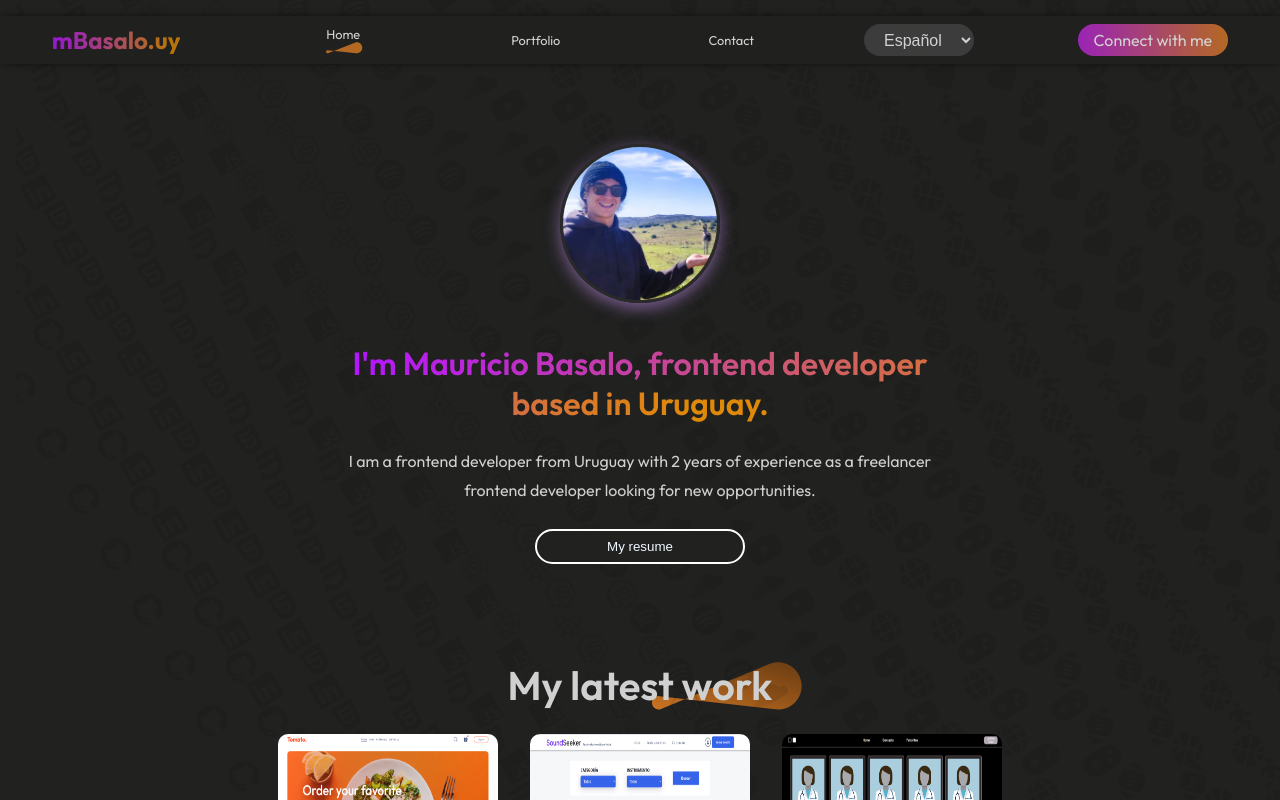
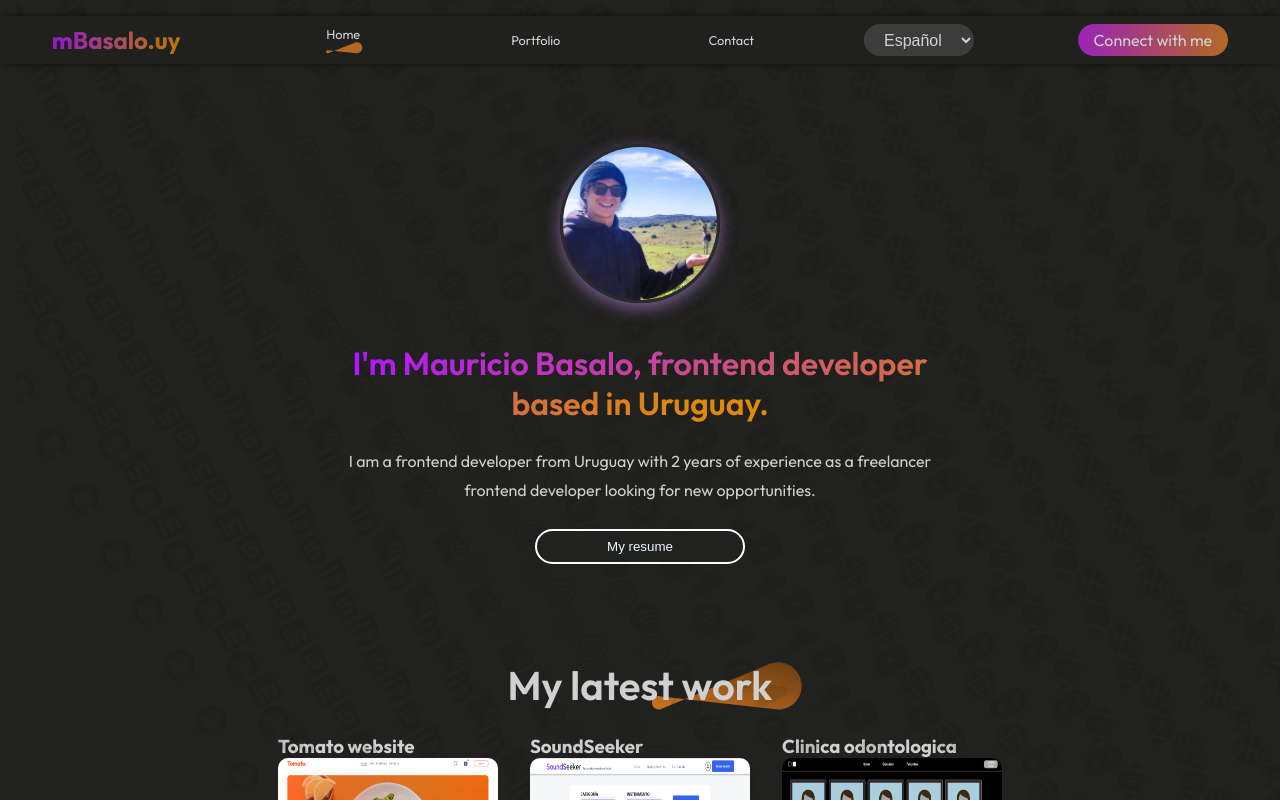
Before and after one commit to mBasalo/portfolio-website, a React (Vite) app: page / in a window 1280 px wide. Shown: the top 800 px of the page. Built offline with nearby package versions, Linux system fonts and the light colour scheme.

Commit message:
mywork title

```diff
--- a/src/Components/MyWork/MyWork.jsx
+++ b/src/Components/MyWork/MyWork.jsx
@@ -39,6 +39,7 @@ const MyWork = () => {
       <div className="mywork-container">
         {mywork_data.slice().reverse().slice(0, visibleItems).map((work, index) => (
           <div key={index}>
+            <h3>{work.w_name}</h3>
             <img
               src={work.w_img}
               alt={work.w_name}
--- a/src/assets/mywork_data.js
+++ b/src/assets/mywork_data.js
@@ -25,7 +25,7 @@ const mywork_data = [
     },
     {
         w_no:4,
-        w_name:"Web design",
+        w_name:"Manage - basic website",
         w_img:manage_website,
         url: "https://manage-website-15vgihgb7-mbasalo.vercel.app/"
         },
```
